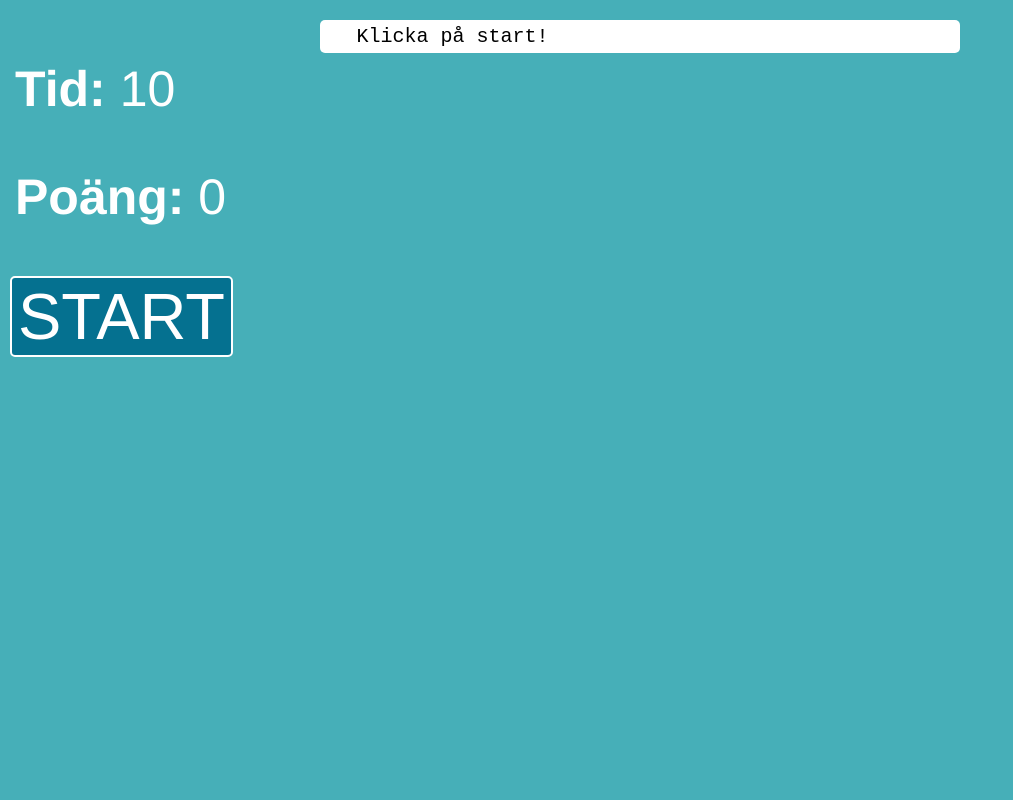
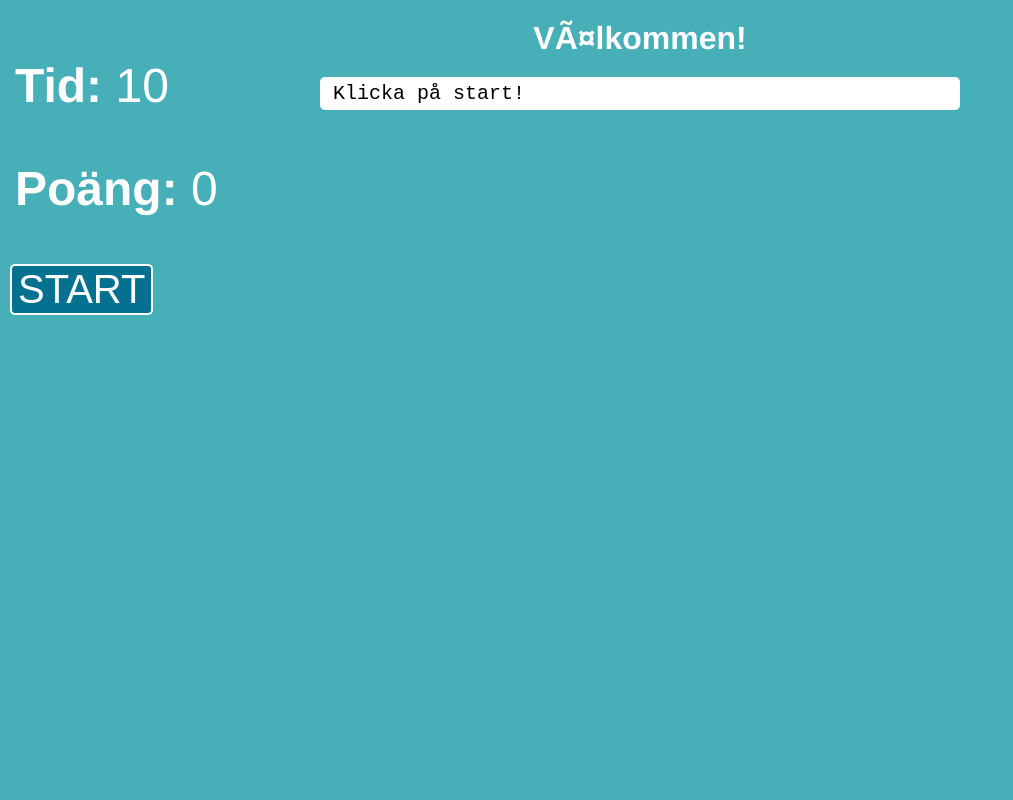
Before and after one commit to HelloWorldSweden/uppdrag, a PHP site: page / in a window 1280 px wide. Shown: the whole page, without its empty margins (0-1013 px from the left). Run offline with PHP 8.4, Linux system fonts and the light colour scheme.

Commit message:
style fix

```diff
--- a/vilketsprak/index.html
+++ b/vilketsprak/index.html
@@ -16,7 +16,7 @@
         <button type = "button" id = "startbutton">START</button>
       </div>
       <div id="main">
-        <h1 id ="h1"></h1>
+        <h1 id ="h1">Välkommen!</h1>
         <div id="displayimage">
           <code id="bild1">Klicka p&aring; start!</code>
           <img src="Scratch.png" id ="bild2" class="hidden">
--- a/vilketsprak/script.js
+++ b/vilketsprak/script.js
@@ -31,7 +31,7 @@
 
   createlistamedbilder();
   document.getElementById('h1').innerHTML = "Vilket spr&aring;k &auml;r det h&auml;r?";
-  start.classList.remove("hidden");
+  start.classList.add("hidden");
   poang = 0;
   clocktime = 10;
   update();
@@ -123,7 +123,7 @@
   bild1.innerHTML = `Du fick: ${poang} po&auml;ng!<br><br>${meddelande}<br><br>KTHX BYE`;
   bild2.classList.add("hidden");
   bild1.classList.remove("hidden");
-  start.innerHTML = "Starta om";
+  start.innerHTML = "STARTA OM";
   start.classList.remove("hidden");
 }
 
--- a/vilketsprak/style.css
+++ b/vilketsprak/style.css
@@ -21,18 +21,10 @@
 button:hover {
   color: #46afb8;
 }
-#clock1{
-  font-size: 50px;
-}
-
-#clock2{
-  font-size: 50px;
-}
 
 #sidebar {
   padding: 10px;
   width: 20%;
-  font-size: 50px;
 }
 
 #container {
@@ -61,15 +53,16 @@
 .score {
   margin-left: 5px;
   color: #FFF;
+  font-size: 3em;
 }
 
 #startbutton {
-    font-size: 1.3em;
+    font-size: 2.5em;
     border-radius: 5px;
 }
 
 #main {
-  --w: max(50%, 300px);
+  --w: max(50%, 570px);
   width: var(--w);
   height: 100%;
   position: absolute;
@@ -85,8 +78,7 @@
 #bild1 {
   display: block;
   margin: auto;
-  height: 90%;
-  width: 90%;
+  padding: 0px 8px;
   object-fit: contain;
   font-size: 20px;
 }
```
